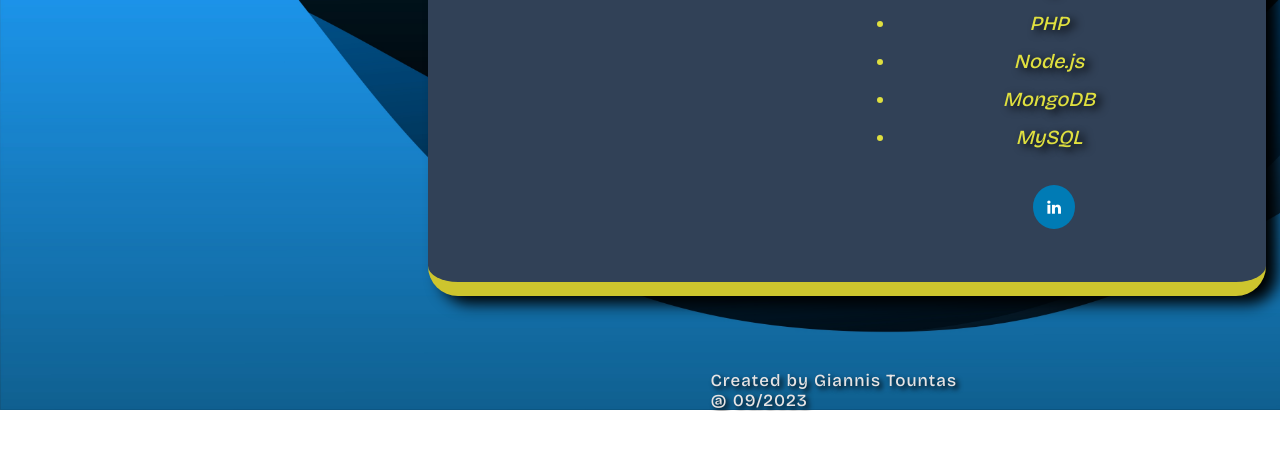
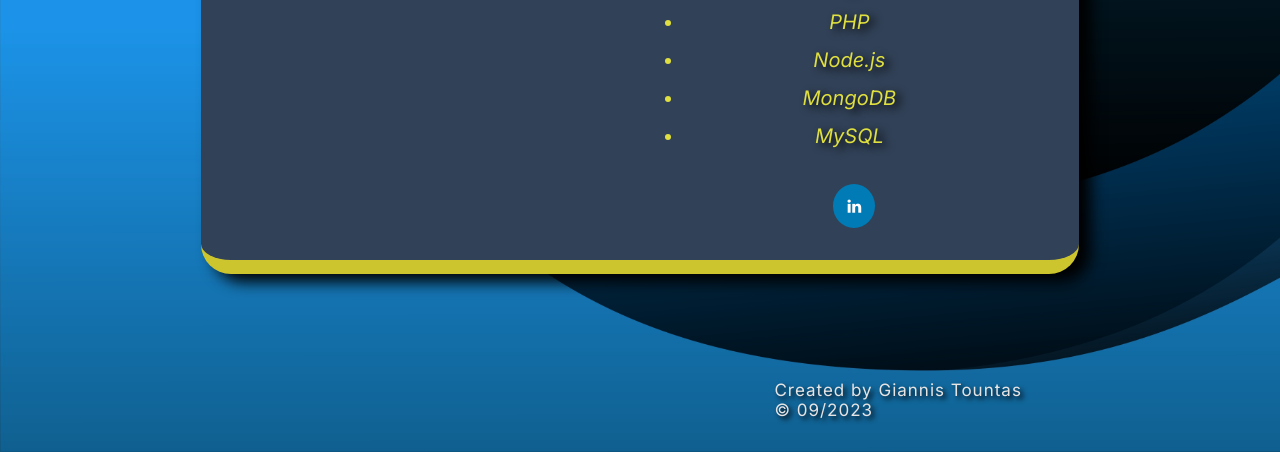
Before and after one commit to JohnTountas/Tountas-Business-Card, a plain HTML site: page index.html in a window 1280 px wide. Shown: the part 576-1028 px from the top of the page. Before the commit the page ends 987 px from the top, so only its background shows below. Drawn offline with nearby package versions, Linux system fonts and the light colour scheme.

Commit message:
Responsive Design added

```diff
--- a/index.html
+++ b/index.html
@@ -15,6 +15,12 @@
     <link rel="preconnect" href="https://fonts.gstatic.com" crossorigin />
     <link
       href="https://fonts.googleapis.com/css2?family=Bricolage+Grotesque:opsz,wght@12..96,500&display=swap"
+      rel="stylesheet"
+    />
+    <link rel="preconnect" href="https://fonts.googleapis.com" />
+    <link rel="preconnect" href="https://fonts.gstatic.com" crossorigin />
+    <link
+      href="https://fonts.googleapis.com/css2?family=Inter:ital,opsz,wght@0,14..32,100..900;1,14..32,100..900&display=swap"
       rel="stylesheet"
     />
   </head>
@@ -49,6 +55,8 @@
       </div>
     </div>
 
-    <footer class="Myfooter">Created by Giannis Tountas <br />@ 09/2023</footer>
+    <footer class="Myfooter">
+      Created by Giannis Tountas <br />&copy; 09/2023
+    </footer>
   </body>
 </html>
--- a/styles.css
+++ b/styles.css
@@ -1,11 +1,11 @@
 body {
   margin: 0px;
   padding: 0px;
-  font-family: Bricolage Grotesque, Tahoma, sans-serif;
+  font-family: inter, Bricolage Grotesque, sans-serif;
   background-image: url(images/background.jpg);
   background-repeat: no-repeat;
   background-size: cover;
-  position: relative;
+  position: static;
 }
 
 .avatar {
@@ -16,11 +16,13 @@ body {
 }
 
 .card {
-  width: 750px;
-  margin: 10% 0px 0px 33.4%;
-  padding: 33px 64px 53px 24px;
+  width: 90%;
+  max-width: 750px;
+  margin: 10% auto 0 auto;
+  padding: 2rem 4rem 3rem 1.5rem;
 
   display: flex;
+  flex-direction: column;
   justify-content: space-between;
   text-align: center;
   background: #314157;
@@ -30,6 +32,14 @@ body {
   box-shadow: 12px 8px 15px black;
   border-radius: 30px;
   position: relative;
+}
+
+/* Responsive adjustments */
+@media (min-width: 540px) {
+  .card {
+    flex-direction: row;
+    padding: 2rem 4rem;
+  }
 }
 
 p {
@@ -110,6 +120,13 @@ ul li {
   margin: 75px 0px 0px 55.5%;
   text-shadow: 3px 3px 5px black;
   color: rgb(231, 228, 228);
-  font-family: Bricolage Grotesque, Tahoma, sans-serif;
+  font-family: inter, Bricolage Grotesque, Tahoma, sans-serif;
   letter-spacing: 1px;
 }
+
+@media (min-width: 510px) {
+  .Myfooter {
+    flex-direction: column;
+    padding: 2rem 4rem;
+  }
+}
```
Also changed, not shown: README.md.
